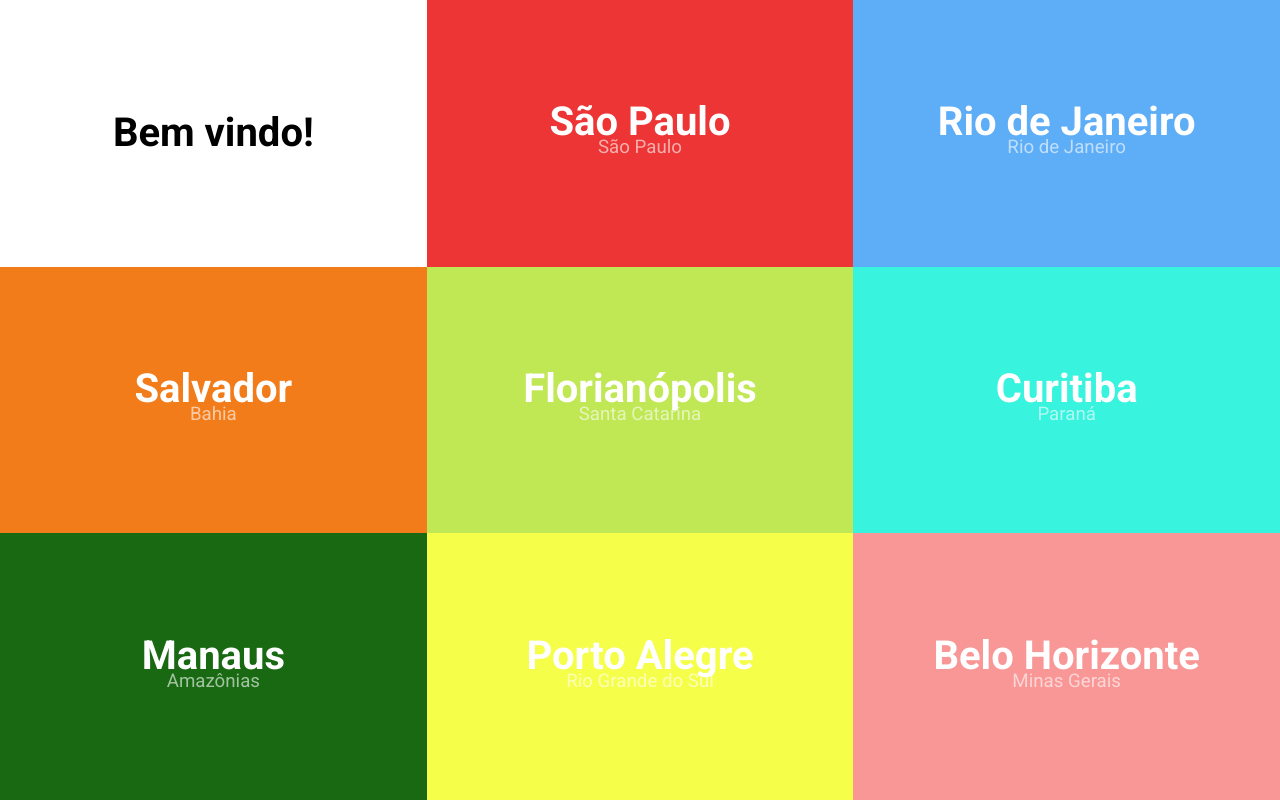
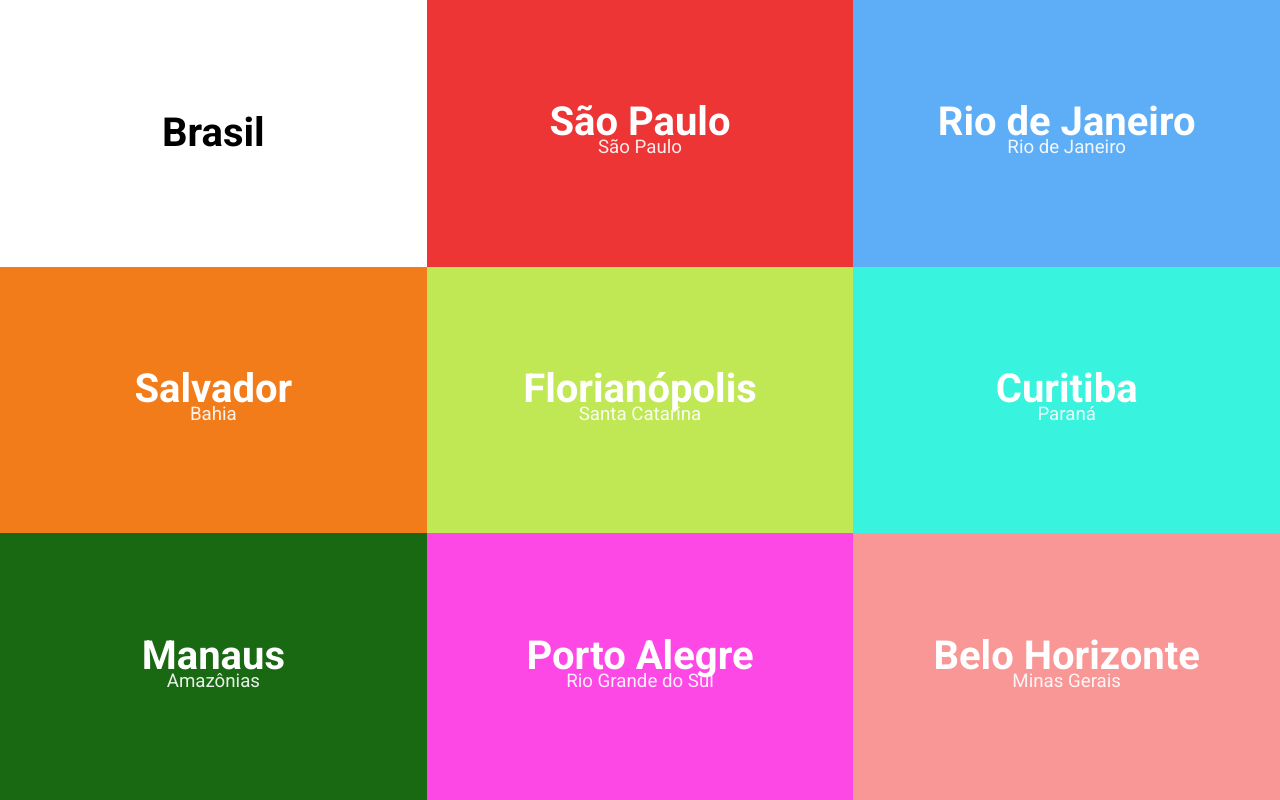
Before and after one commit to TaylorNAlbarnaz/webpack_cicd, a website built with webpack: page dist/index.html in a window 1280 px wide. Built offline with Linux system fonts and the light colour scheme.

Commit message:
Estilização finalizada

```diff
--- a/src/css/style.css
+++ b/src/css/style.css
@@ -24,6 +24,7 @@
      color: white;
      position: relative;
      user-select: none;
+     overflow: hidden;
 }
 
 .container > div > h2 {
@@ -36,9 +37,14 @@
      width: 100%;
      height: 100%;
      opacity: 0.5;
+     transition: .4s;
 
      background-size: cover;
      background-position: center;
+}
+
+.container > div:hover::before{
+     scale: 1.05;
 }
 
 h2 {
@@ -48,7 +54,7 @@ h2 {
 
 h3 {
      font-weight: normal;
-     opacity: 0.6;
+     opacity: 0.9;
 }
 
 .welcome {
@@ -82,7 +88,7 @@ h3 {
 }
 
 .rs {
-     background-color: rgb(245, 254, 72);
+     background-color: rgb(254, 72, 230);
 }
 
 .mg {
```
Also changed, not shown: dist/index.html, dist/main.js.
